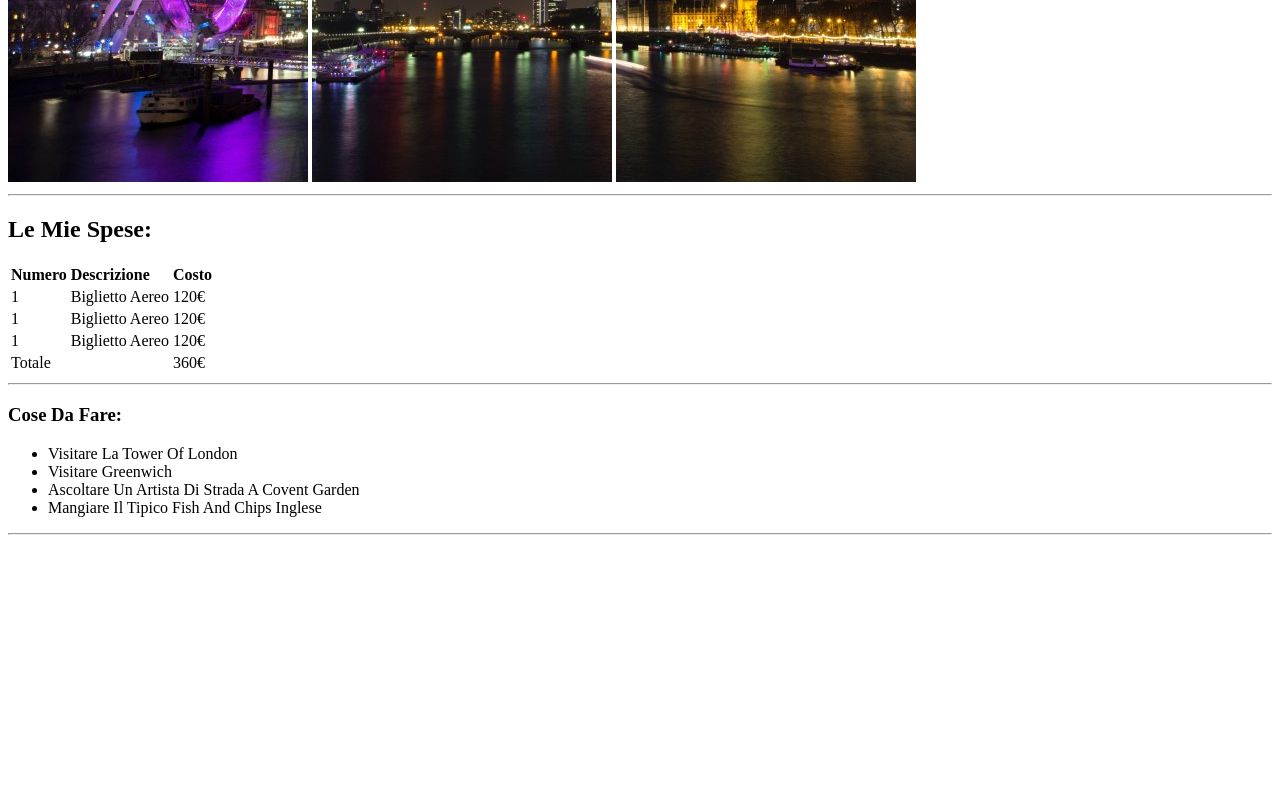
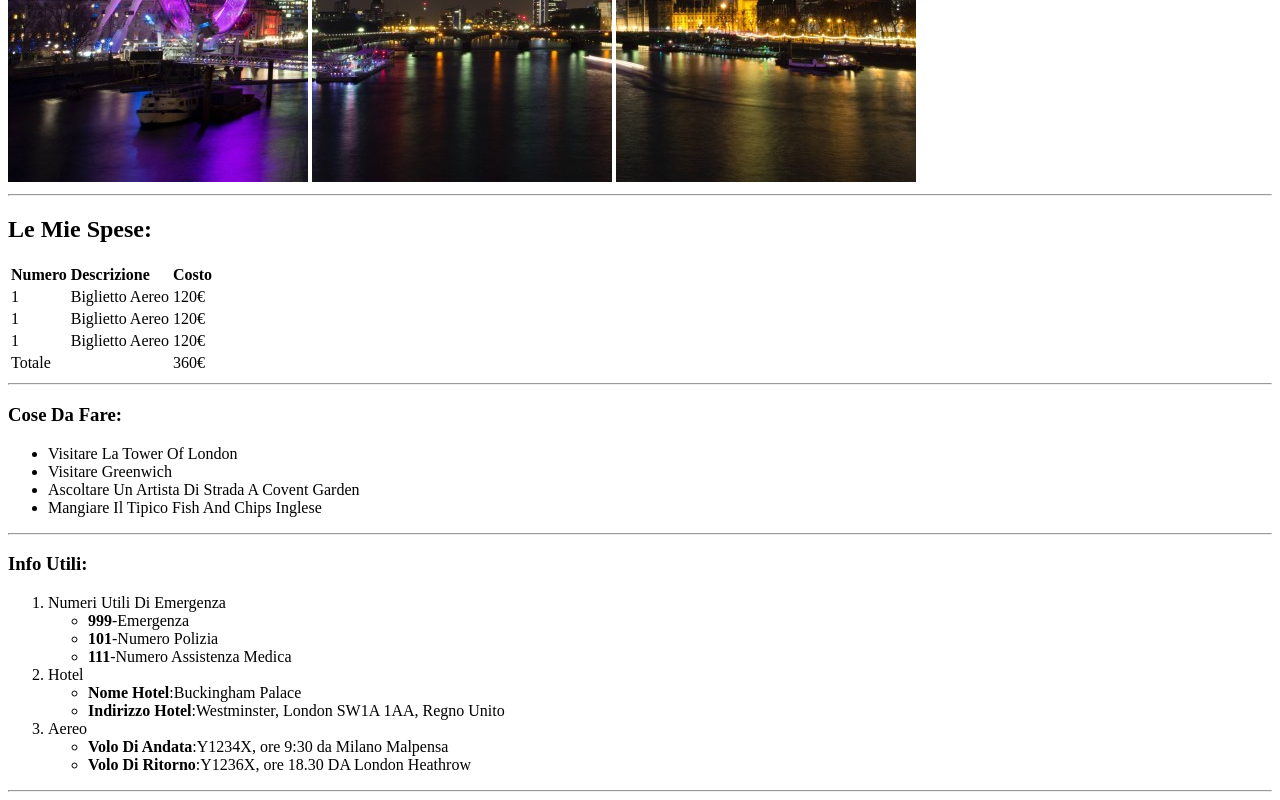
Before and after one commit to AleDelCampo/html-london-trip, a plain HTML site: page index.html in a window 1280 px wide. Shown: the part 484-1284 px from the top of the page. Before the commit the page ends 1027 px from the top, so only its background shows below. Drawn offline with Linux system fonts and the light colour scheme.

Commit message:
Info Utili

```diff
--- a/index.html
+++ b/index.html
@@ -52,8 +52,29 @@
                 </ul>
                 <hr>
 
+                <h3>Info Utili:</h3>
+                    <ol>
+                        <li>Numeri Utili Di Emergenza</li>
+                            <ul>
+                                <li><strong>999</strong>-Emergenza</li>
+                                <li><strong>101</strong>-Numero Polizia</li>
+                                <li><strong>111</strong>-Numero Assistenza Medica</li>
+                            </ul>
 
 
+                        <li>Hotel</li>
+                            <ul>
+                                <li><strong>Nome Hotel</strong>:Buckingham Palace</li>
+                                <li><strong>Indirizzo Hotel</strong>:Westminster, London SW1A 1AA, Regno Unito</li>
+                            </ul>
+
+                        <li>Aereo</li>
+                            <ul>
+                                <li><strong>Volo Di Andata</strong>:Y1234X, ore 9:30 da Milano Malpensa</li>
+                                <li><strong>Volo Di Ritorno</strong>:Y1236X, ore 18.30 DA London Heathrow</li>
+                            </ul>
+                    </ol>
+                    <hr>
 
 
             </main>
```
